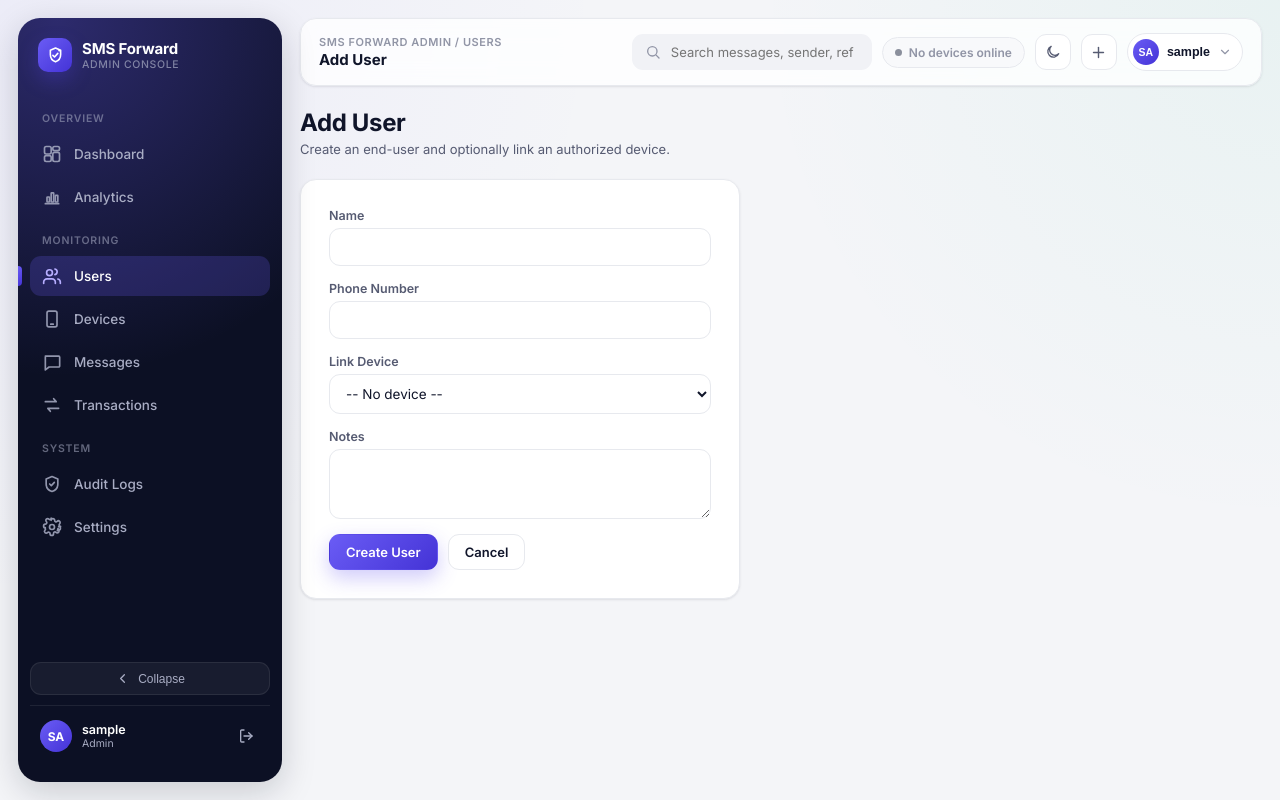
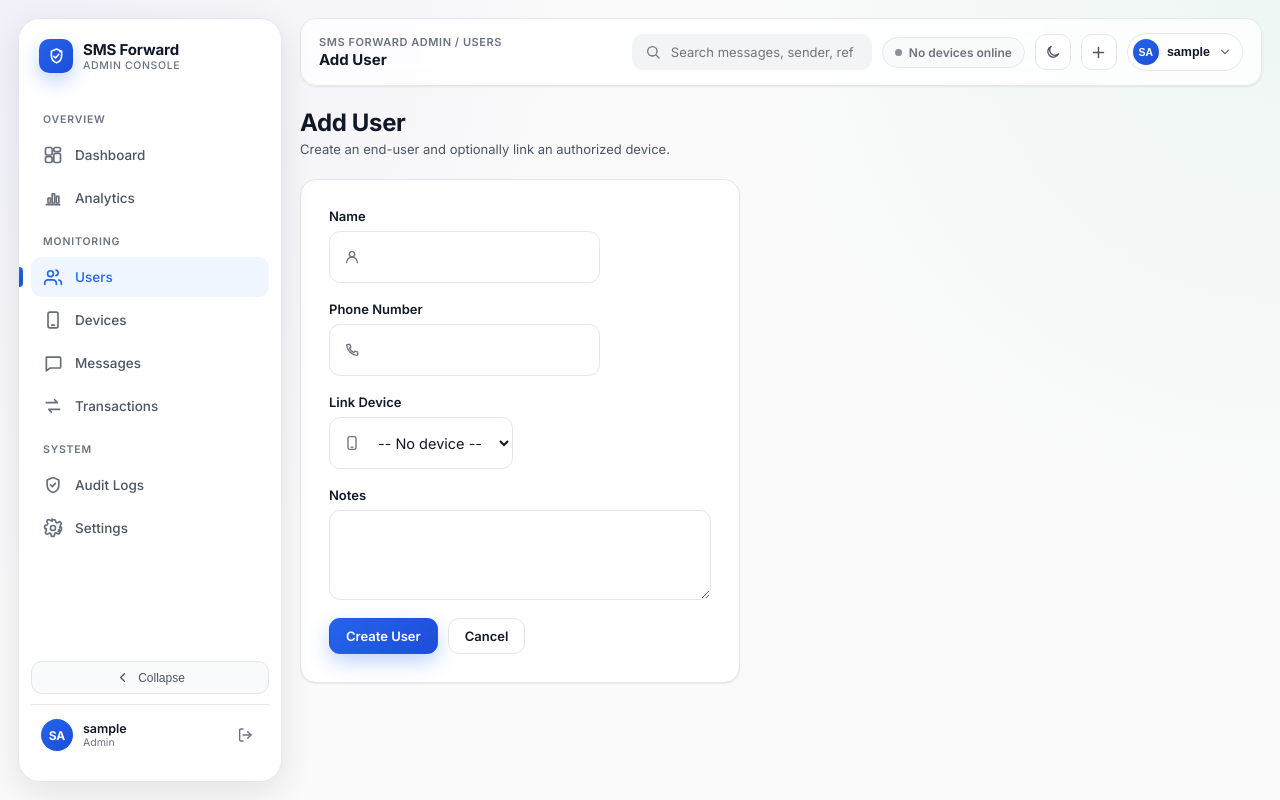
Before and after one commit to jackpotsworldtourstravels/SMS_App, a Flask app: page /users/new in a window 1280 px wide. Run offline with Flask 3, Linux system fonts and the light colour scheme; the visitor is signed in with stand-in values (Sample User, id 1); data that the repository does not hold is empty.

Commit message:
Unify the whole portal's design system with the login page's palette
Replace the app-wide violet/indigo brand tokens with the login page's
exact blue (#2563EB), background (#FAFAFA), border (#E5E7EB), and text
(#111827) colors, and align the green/red/amber semantic tokens to its
Success/Warning/Danger hex values — in both the light theme and the
dark theme's brightened variants, so the accent color stays the same
family regardless of theme.

Rebuild the sidebar as a floating white card (border + soft shadow)
instead of a fixed dark navy rail, with a light-blue active nav state,
fixing several hardcoded white-on-dark text/border colors that would
otherwise have gone invisible on the new light background.

Bring buttons, panels, and form inputs in line with the login card's
treatment: hover-lift on buttons, a subtle hover elevation on panels, a
shared loading-spinner-on-submit for every POST form (not just login),
and a reusable icon-in-field input pattern now applied to the Users
Add/Edit form. Chart.js color palettes (dashboard + analytics) updated
to match. No backend, auth, or business logic touched — the login page
itself is untouched, exactly as requested.

Co-Authored-By: Claude Sonnet 5 <noreply@anthropic.com>

```diff
--- a/admin_portal/app/static/css/styles.css
+++ b/admin_portal/app/static/css/styles.css
@@ -1,38 +1,38 @@
 @import url('https://fonts.googleapis.com/css2?family=Inter:wght@400;500;600;700;800&family=JetBrains+Mono:wght@400;500;600;700&display=swap');
 
 :root {
-    /* Neutrals */
-    --bg: #f4f5f8;
+    /* Neutrals — matches the login page's reference palette exactly */
+    --bg: #fafafa;
     --surface: #ffffff;
-    --surface-alt: #fafbfc;
-    --surface-sunk: #f1f2f6;
-    --border: #e7e9ee;
-    --border-strong: #d7dae2;
-    --text: #10152a;
-    --text-secondary: #565b72;
-    --text-tertiary: #9195a6;
+    --surface-alt: #f9fafb;
+    --surface-sunk: #f3f4f6;
+    --border: #e5e7eb;
+    --border-strong: #d1d5db;
+    --text: #111827;
+    --text-secondary: #4b5563;
+    --text-tertiary: #6b7280;
 
-    /* Brand */
-    --brand-50: #eef0ff;
-    --brand-100: #e0e3ff;
-    --brand-500: #6a5cf5;
-    --brand-600: #5546ec;
-    --brand-700: #4433d6;
-    --brand-gradient: linear-gradient(135deg, #6a5cf5 0%, #4433d6 100%);
+    /* Brand — same blue as the login page's primary/gradient */
+    --brand-50: #eff6ff;
+    --brand-100: #dbeafe;
+    --brand-500: #3b82f6;
+    --brand-600: #2563eb;
+    --brand-700: #1d4ed8;
+    --brand-gradient: linear-gradient(135deg, #2563eb 0%, #1d4ed8 100%);
 
     /* Semantic */
-    --green-50: #ecfdf5;
-    --green-500: #10b981;
-    --green-600: #059669;
-    --green-700: #047857;
+    --green-50: #f0fdf4;
+    --green-500: #22c55e;
+    --green-600: #16a34a;
+    --green-700: #15803d;
     --red-50: #fef2f2;
-    --red-500: #f43f5e;
-    --red-600: #e11d48;
-    --red-700: #be123c;
+    --red-500: #f87171;
+    --red-600: #ef4444;
+    --red-700: #b91c1c;
     --amber-50: #fffbeb;
     --amber-500: #f59e0b;
     --amber-600: #d97706;
-    --gray-50: #f8f9fb;
+    --gray-50: #f9fafb;
     --gray-500: #8a8f9c;
     --gray-600: #6b7280;
     --blue-50: #eff6ff;
@@ -40,9 +40,9 @@
     --blue-600: #2563eb;
 
     /* Legacy aliases kept so any un-migrated selector still resolves */
-    --sidebar-bg: #0c1024;
-    --sidebar-fg: #a9adc4;
-    --sidebar-fg-active: #ffffff;
+    --sidebar-bg: var(--surface);
+    --sidebar-fg: var(--text-secondary);
+    --sidebar-fg-active: var(--text);
     --content-bg: var(--bg);
     --panel-bg: var(--surface);
     --accent: var(--brand-600);
@@ -58,13 +58,13 @@
     --radius-xl: 22px;
     --radius-full: 999px;
 
-    /* Shadows */
-    --shadow-xs: 0 1px 2px rgba(16, 21, 42, 0.05);
-    --shadow-sm: 0 1px 3px rgba(16, 21, 42, 0.07), 0 1px 2px rgba(16, 21, 42, 0.04);
-    --shadow-md: 0 6px 16px rgba(16, 21, 42, 0.08), 0 2px 6px rgba(16, 21, 42, 0.05);
-    --shadow-lg: 0 16px 40px rgba(16, 21, 42, 0.14), 0 4px 10px rgba(16, 21, 42, 0.06);
-    --shadow-float: 0 10px 34px rgba(12, 16, 36, 0.18);
-    --shadow-brand: 0 8px 20px rgba(85, 70, 236, 0.28);
+    /* Shadows — same neutral base as the login card's shadow */
+    --shadow-xs: 0 1px 2px rgba(17, 24, 39, 0.04);
+    --shadow-sm: 0 1px 3px rgba(17, 24, 39, 0.05), 0 1px 2px rgba(17, 24, 39, 0.04);
+    --shadow-md: 0 6px 16px rgba(17, 24, 39, 0.07), 0 2px 6px rgba(17, 24, 39, 0.04);
+    --shadow-lg: 0 16px 40px rgba(17, 24, 39, 0.12), 0 4px 10px rgba(17, 24, 39, 0.05);
+    --shadow-float: 0 10px 34px rgba(17, 24, 39, 0.1);
+    --shadow-brand: 0 8px 20px rgba(37, 99, 235, 0.28);
 
     /* Layout */
     --sidebar-w: 264px;
@@ -174,8 +174,8 @@ a:hover { text-decoration: underline; }
     width: var(--sidebar-w);
     flex-shrink: 0;
     background: var(--sidebar-bg);
-    background-image: radial-gradient(circle at 15% 0%, rgba(106, 92, 245, 0.35), transparent 45%);
     color: var(--sidebar-fg);
+    border: 1px solid var(--border);
     border-radius: var(--radius-xl);
     box-shadow: var(--shadow-float);
     display: flex;
@@ -192,7 +192,7 @@ body.sidebar-collapsed .sidebar { width: var(--sidebar-w-collapsed); }
     align-items: center;
     gap: 10px;
     padding: 0 20px 20px;
-    color: #fff;
+    color: var(--text);
     white-space: nowrap;
 }
 .brand-mark {
@@ -208,11 +208,11 @@ body.sidebar-collapsed .sidebar { width: var(--sidebar-w-collapsed); }
 }
 .brand-mark svg { width: 19px; height: 19px; }
 .brand-text { font-weight: 700; font-size: 15px; letter-spacing: -0.01em; overflow: hidden; }
-.brand-text small { display: block; font-weight: 500; font-size: 10.5px; color: var(--sidebar-fg); letter-spacing: 0.06em; text-transform: uppercase; opacity: .7; }
+.brand-text small { display: block; font-weight: 500; font-size: 10.5px; color: var(--text-tertiary); letter-spacing: 0.06em; text-transform: uppercase; }
 body.sidebar-collapsed .brand-text { display: none; }
 
 .sidebar-nav { display: flex; flex-direction: column; gap: 3px; flex: 1; padding: 6px 12px; overflow-y: auto; }
-.sidebar-section-label { font-size: 10.5px; text-transform: uppercase; letter-spacing: 0.08em; color: var(--sidebar-fg); opacity: .55; padding: 14px 12px 6px; font-weight: 600; }
+.sidebar-section-label { font-size: 10.5px; text-transform: uppercase; letter-spacing: 0.08em; color: var(--text-tertiary); padding: 14px 12px 6px; font-weight: 600; }
 body.sidebar-collapsed .sidebar-section-label { display: none; }
 
 .nav-item {
@@ -230,9 +230,9 @@ body.sidebar-collapsed .sidebar-section-label { display: none; }
     white-space: nowrap;
 }
 .nav-item .icon { flex-shrink: 0; opacity: .85; }
-.nav-item:hover { background: rgba(255,255,255,0.07); color: #fff; text-decoration: none; transform: translateX(2px); }
-.nav-item.active { background: rgba(106, 92, 245, 0.22); color: #fff; }
-.nav-item.active .icon { opacity: 1; color: #b7aeff; }
+.nav-item:hover { background: var(--surface-alt); color: var(--text); text-decoration: none; transform: translateX(2px); }
+.nav-item.active { background: var(--brand-50); color: var(--brand-600); }
+.nav-item.active .icon { opacity: 1; color: var(--brand-600); }
 .nav-item.active::before {
     content: "";
     position: absolute;
@@ -252,9 +252,9 @@ body.sidebar-collapsed .nav-item { justify-content: center; }
     align-items: center;
     justify-content: center;
     gap: 8px;
-    background: rgba(255,255,255,0.05);
-    border: 1px solid rgba(255,255,255,0.08);
-    color: var(--sidebar-fg);
+    background: var(--surface-alt);
+    border: 1px solid var(--border);
+    color: var(--text-secondary);
     border-radius: var(--radius-md);
     padding: 8px;
     cursor: pointer;
@@ -271,7 +271,7 @@ body.sidebar-collapsed .sidebar-collapse-btn .icon { transform: rotate(180deg);
     align-items: center;
     gap: 10px;
     padding: 10px;
-    border-top: 1px solid rgba(255,255,255,0.08);
+    border-top: 1px solid var(--border);
     padding-top: 14px;
 }
 .sidebar-avatar {
@@ -282,14 +282,14 @@ body.sidebar-collapsed .sidebar-collapse-btn .icon { transform: rotate(180deg);
     flex-shrink: 0;
 }
 .sidebar-user-meta { overflow: hidden; white-space: nowrap; flex: 1; }
-.sidebar-user-name { font-size: 12.5px; font-weight: 600; color: #fff; overflow: hidden; text-overflow: ellipsis; }
-.sidebar-user-role { font-size: 10.5px; color: var(--sidebar-fg); text-transform: capitalize; }
+.sidebar-user-name { font-size: 12.5px; font-weight: 600; color: var(--text); overflow: hidden; text-overflow: ellipsis; }
+.sidebar-user-role { font-size: 10.5px; color: var(--text-tertiary); text-transform: capitalize; }
 body.sidebar-collapsed .sidebar-user-meta { display: none; }
 .sidebar-logout-btn {
-    background: none; border: none; color: var(--sidebar-fg); cursor: pointer;
+    background: none; border: none; color: var(--text-tertiary); cursor: pointer;
     padding: 6px; border-radius: var(--radius-sm); flex-shrink: 0; display: flex;
 }
-.sidebar-logout-btn:hover { color: #fff; background: rgba(255,255,255,0.08); }
+.sidebar-logout-btn:hover { color: var(--text); background: var(--surface-sunk); }
 
 .sidebar-overlay {
     display: none;
@@ -681,20 +695,28 @@ h2 { font-size: 15.5px; font-weight: 700; margin: 0 0 14px; color: var(--text);
 .login-title { font-size: 18px; font-weight: 700; color: var(--text); }
 .login-subtitle { font-size: 12.5px; color: var(--text-tertiary); text-align: center; margin-top: -14px; }
 .login-card { min-width: 360px; }
-.field { margin-bottom: 15px; display: flex; flex-direction: column; gap: 5px; }
-.field label { font-size: 12.5px; font-weight: 600; color: var(--text-secondary); }
+.field { margin-bottom: 18px; display: flex; flex-direction: column; gap: 7px; }
+.field label { font-size: 13px; font-weight: 600; color: var(--text); }
 .field input, .field select, .field textarea {
-    padding: 10px 12px;
-    border: 1px solid var(--border);
+    padding: 0 14px;
+    height: 52px;
+    border: 1.5px solid var(--border);
     border-radius: var(--radius-md);
-    font-size: 13.5px;
+    font-size: 14.5px;
     font-family: inherit;
     background: var(--surface);
     color: var(--text);
     transition: border-color .15s ease, box-shadow .15s ease;
 }
-.field input:focus, .field select:focus, .field textarea:focus { outline: none; border-color: var(--brand-500); box-shadow: 0 0 0 3px var(--brand-50); }
+.field textarea { height: auto; min-height: 90px; padding: 12px 14px; resize: vertical; }
+.field input:focus, .field select:focus, .field textarea:focus { outline: none; border-color: var(--brand-500); box-shadow: 0 0 0 4px var(--brand-50); }
 .field-error { color: var(--red-600); font-size: 12px; }
+
+/* Icon-in-field pattern, matching the login page's inputs */
+.input-wrap { position: relative; display: flex; align-items: center; }
+.input-wrap .icon { position: absolute; left: 15px; color: var(--text-tertiary); pointer-events: none; }
+.input-wrap input, .input-wrap select { padding-left: 44px; }
+.input-wrap:focus-within .icon { color: var(--brand-600); }
 
 .detail-list { display: grid; grid-template-columns: 170px 1fr; row-gap: 12px; column-gap: 10px; margin: 0 0 16px; align-items: center; }
 .detail-list dt { color: var(--text-tertiary); font-size: 12px; font-weight: 600; text-transform: uppercase; letter-spacing: 0.03em; }
--- a/admin_portal/app/static/js/ui.js
+++ b/admin_portal/app/static/js/ui.js
@@ -194,6 +194,20 @@
         });
     }
 
+    function initFormLoadingState() {
+        document.querySelectorAll('form[method="post" i]').forEach(function (form) {
+            form.addEventListener("submit", function () {
+                var btn = form.querySelector('button[type="submit"], input[type="submit"]');
+                if (!btn || btn.disabled) { return; }
+                btn.disabled = true;
+                if (btn.tagName === "BUTTON") {
+                    btn.dataset.originalHtml = btn.innerHTML;
+                    btn.innerHTML = '<span class="btn-spinner" aria-hidden="true"></span>' + btn.textContent.trim();
+                }
+            });
+        });
+    }
+
     document.addEventListener("DOMContentLoaded", function () {
         initThemeToggle();
         initSidebarCollapse();
@@ -204,5 +218,6 @@
         initCopyButtons();
         initRefreshButtons();
         initExportCsv();
+        initFormLoadingState();
     });
 })();
--- a/admin_portal/app/templates/users/form.html
+++ b/admin_portal/app/templates/users/form.html
@@ -1,4 +1,5 @@
 {% extends "base.html" %}
+{% import 'components/icons.html' as icons %}
 {% block title %}{{ 'Edit User' if mode == 'edit' else 'Add User' }}{% endblock %}
 {% block content %}
 <div class="page-header">
@@ -12,16 +13,16 @@
     {{ form.hidden_tag() }}
     <div class="field">
         {{ form.name.label }}
-        {{ form.name() }}
+        <div class="input-wrap">{{ icons.icon('user', size=16) }}{{ form.name() }}</div>
         {% for error in form.name.errors %}<div class="field-error">{{ error }}</div>{% endfor %}
     </div>
     <div class="field">
         {{ form.phone_number.label }}
-        {{ form.phone_number() }}
+        <div class="input-wrap">{{ icons.icon('phone', size=16) }}{{ form.phone_number() }}</div>
     </div>
     <div class="field">
         {{ form.device_id.label }}
-        {{ form.device_id() }}
+        <div class="input-wrap">{{ icons.icon('smartphone', size=16) }}{{ form.device_id() }}</div>
     </div>
     <div class="field">
         {{ form.notes.label }}
```
Also changed, not shown: other parts of admin_portal/app/static/css/styles.css (+30 -16 lines), admin_portal/app/static/js/analytics.js (+4 -4 lines), admin_portal/app/static/js/charts.js (+7 -7 lines).
